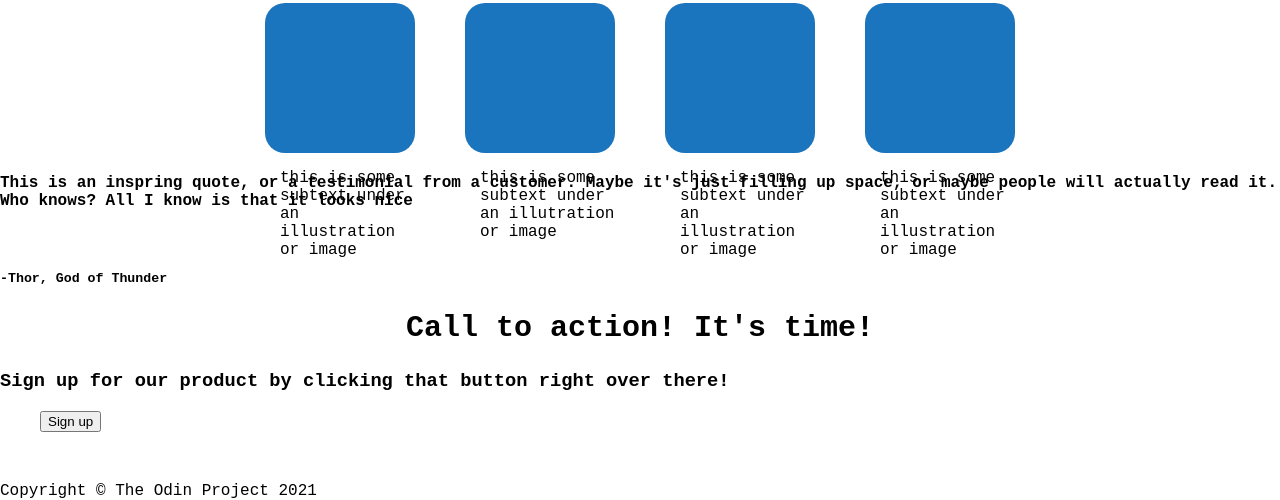
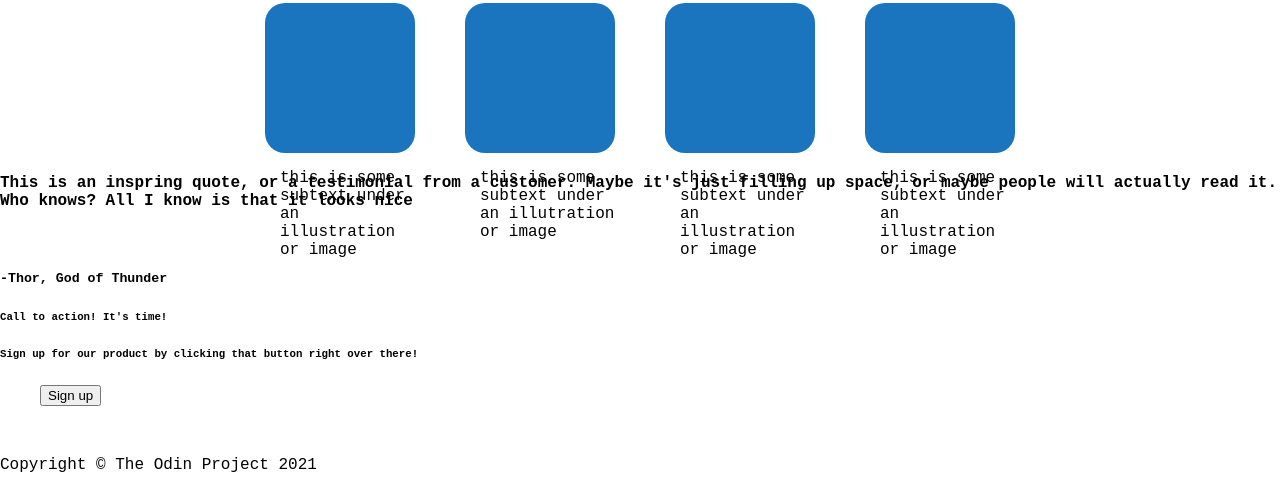
Before and after one commit to YaredMekbib/landing-page, a plain HTML site: page index.html in a window 1280 px wide. Shown: the part 502-1002 px from the top of the page. After the commit the page ends 976 px from the top, so only its background shows below. Drawn offline with Linux system fonts and the light colour scheme.

Commit message:
Changed call to action and sign up for our product... to h6 headers so easier to change in css.

```diff
--- a/index.html
+++ b/index.html
@@ -58,8 +58,8 @@
             <h5><strong>-Thor, God of Thunder</strong></h5>
         </div>
         <div class="background-four-content">
-            <h2>Call to action! It's time!</h2>
-            <h3>Sign up for our product by clicking that button right over there!</h3>
+            <h6>Call to action! It's time!</h6>
+            <h6>Sign up for our product by clicking that button right over there!</h6>
             <div class="button">
                 <button>Sign up</button>
             </div>
```
